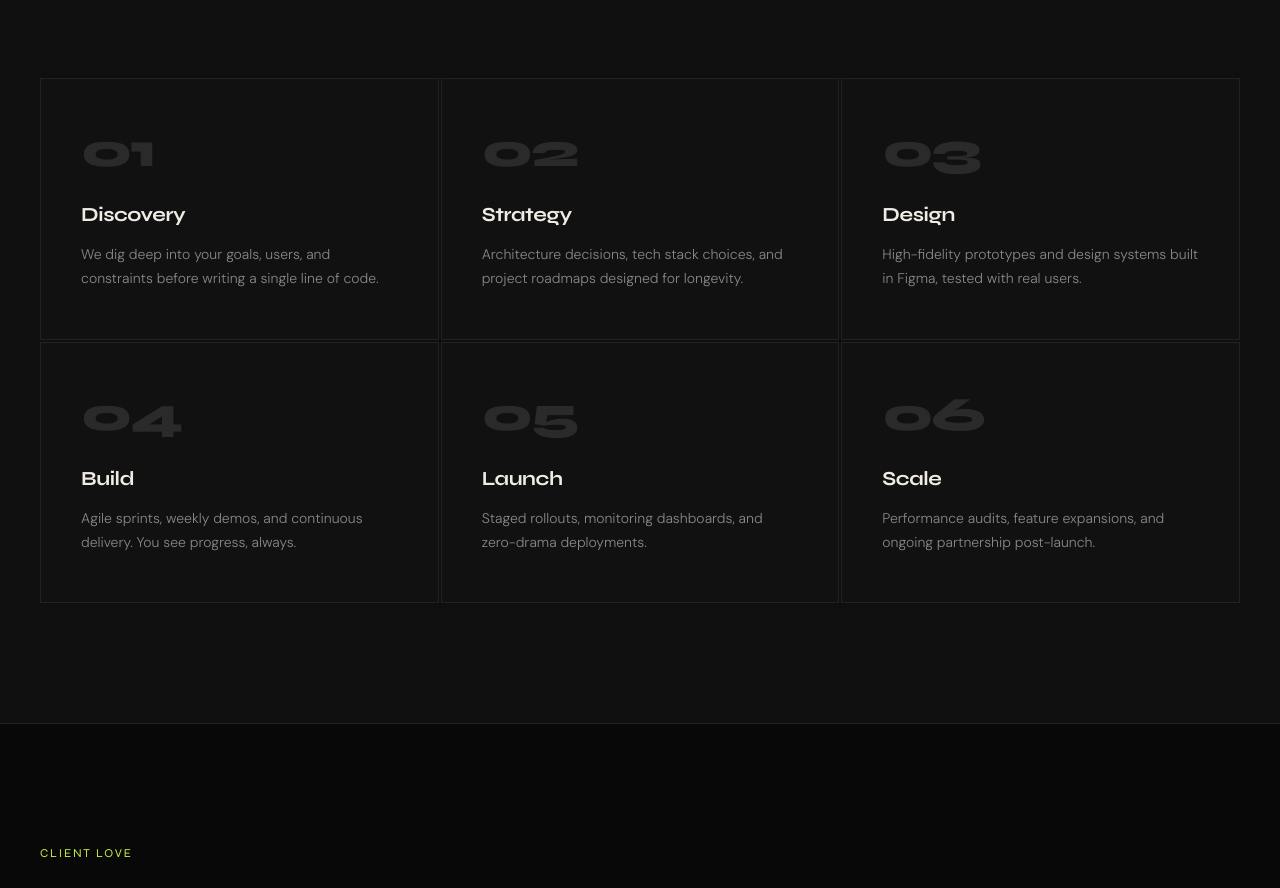
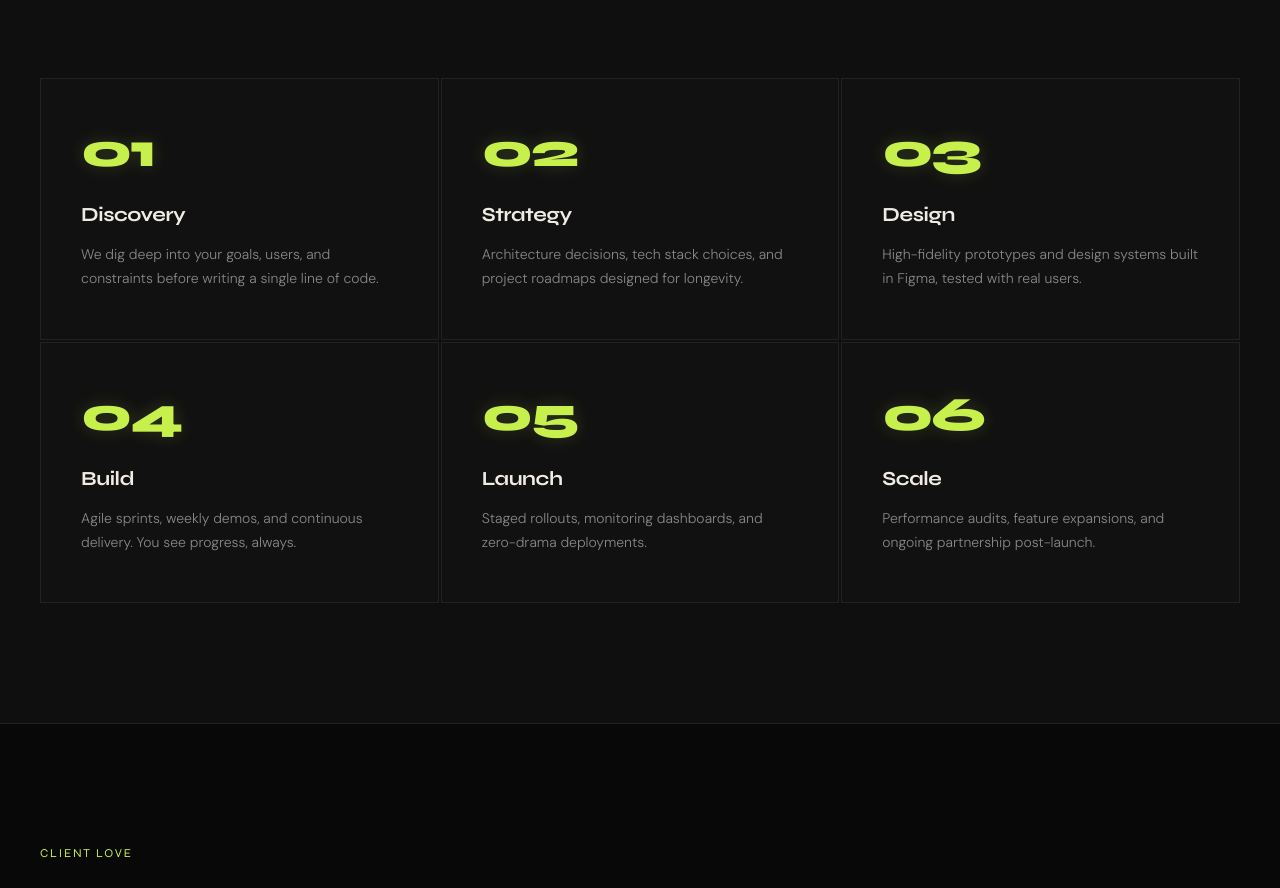
Before and after one commit to muhammadhamza7057/nexus-agency, a React (Vite) app: page / in a window 1280 px wide. Shown: the part 3840-4728 px from the top of the page. Built offline with nearby package versions, Linux system fonts and the light colour scheme.

Commit message:
Use accent color for process numbers

```diff
--- a/src/components/sections/Process.jsx
+++ b/src/components/sections/Process.jsx
@@ -71,10 +71,11 @@ export default function Process() {
                 fontFamily: 'var(--font-display)',
                 fontSize: '48px',
                 fontWeight: 800,
-                color: 'var(--border-light)',
+                color: 'var(--accent)',
                 lineHeight: 1,
                 marginBottom: '24px',
                 letterSpacing: '-0.04em',
+                textShadow: '0 0 18px rgba(200, 240, 77, 0.18)',
               }}>
                 {String(i + 1).padStart(2, '0')}
               </div>
```
